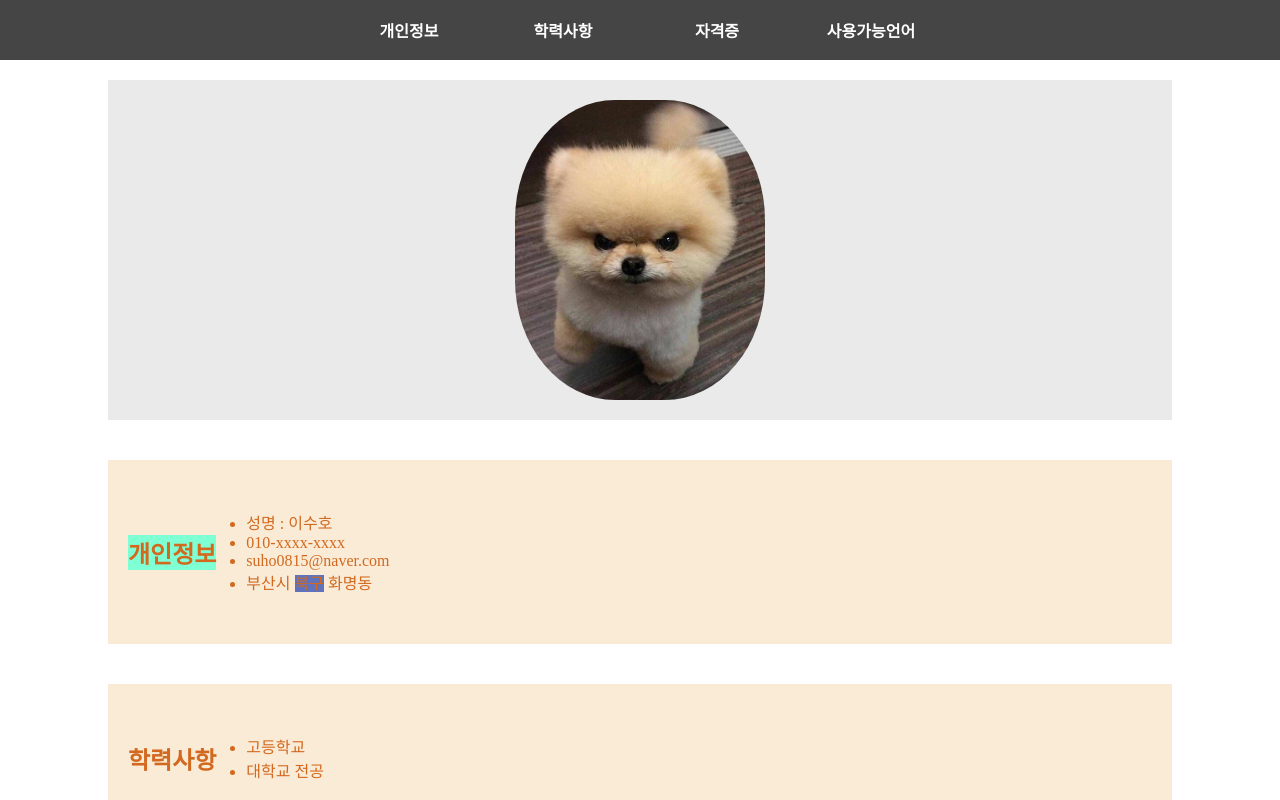
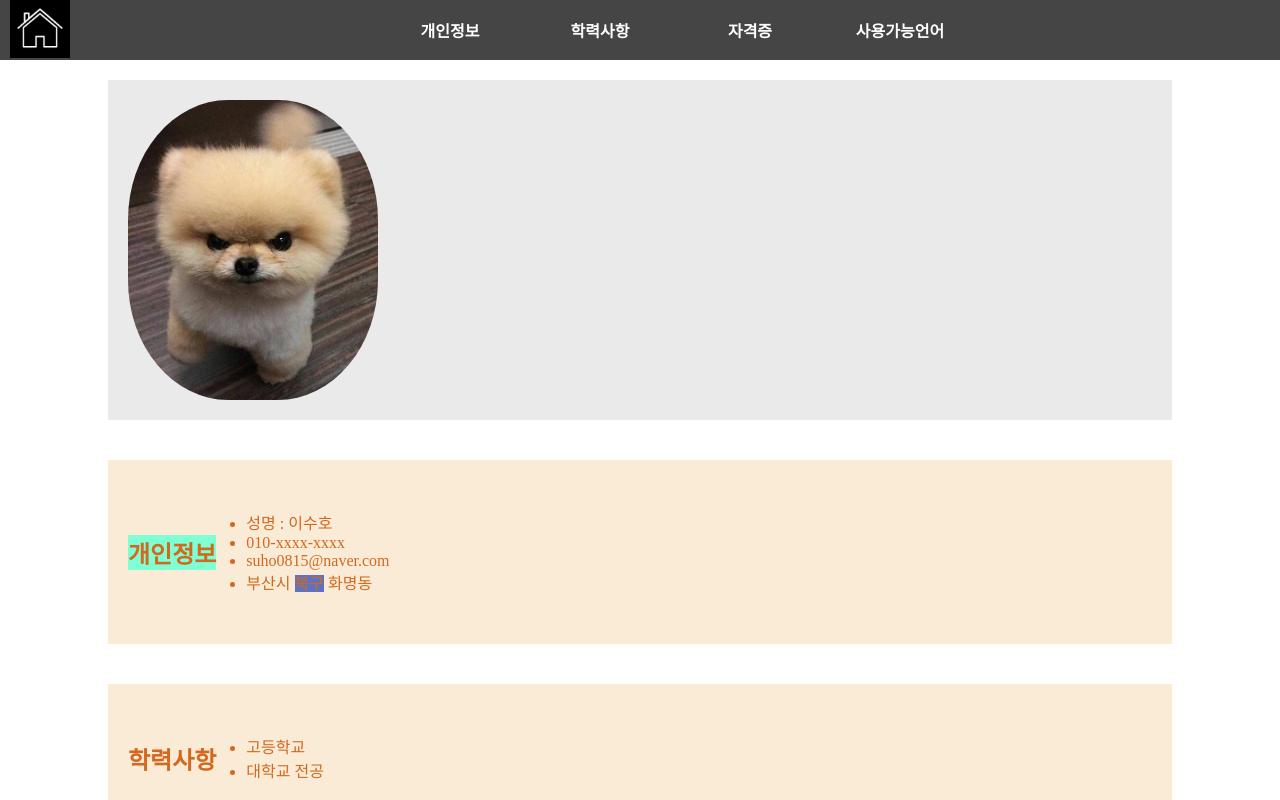
Before and after one commit to suho0815/html, a plain HTML site: page 03/03.html in a window 1280 px wide. Shown: the top 800 px of the page. Drawn offline with Linux system fonts and the light colour scheme.

Commit message:
04.06 html/css 수정

```diff
--- a/03/03.css
+++ b/03/03.css
@@ -47,12 +47,21 @@ nav {
     align-items: center;
 }
 
+nav > ul {
+    width: 100%;
+    height: 60px;
+    display: flex;
+    justify-content: center;
+    align-items: center;
+}
+
 nav li {
     display: inline-flex;
     justify-content: center;
     align-items: center;
     width: 150px;
     height: 60px;
+
     /* background-color: aliceblue; */
 }
 
@@ -61,6 +70,16 @@ nav a {
     color: white;
     font-family: fantasy;
     font-weight: bold;
+
+}
+
+.navbar_logo a {
+    margin-left: 10px;
+}
+
+.navbar_logo img {
+    height: 60px;
+    object-fit: cover;
 }
 
 nav a:hover, nav li:hover {
@@ -75,8 +94,8 @@ nav a:active{
 #a1 {
     background-color: #EAEAEA;
     display: flex;
-    justify-content: center;
-    align-items: left;
+    justify-content: left;
+    align-items: center;
 
 }
 
--- a/03/03.html
+++ b/03/03.html
@@ -12,6 +12,9 @@
     <!-- 시멘틱 태그 -->
     <header>
         <nav>
+            <div class="navbar_logo">
+                <a href="../index.html"><img src="../img/home.jpg" alt="home"></a>
+            </div>
             <ul>
                 <li> <a href="#a2">개인정보</a> </li>
                 <li> <a href="#a3">학력사항</a> </li>
```
Also changed, not shown: img/home.jpg (added), img/home2.jpg (added).
